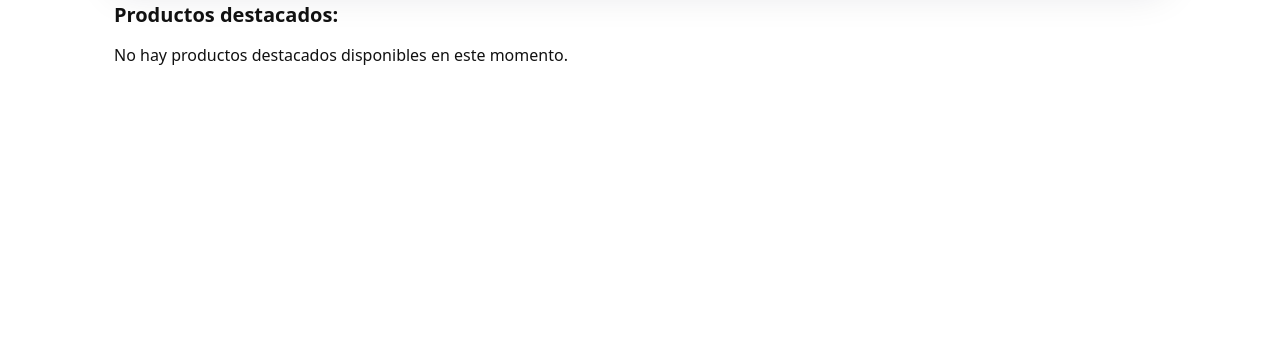
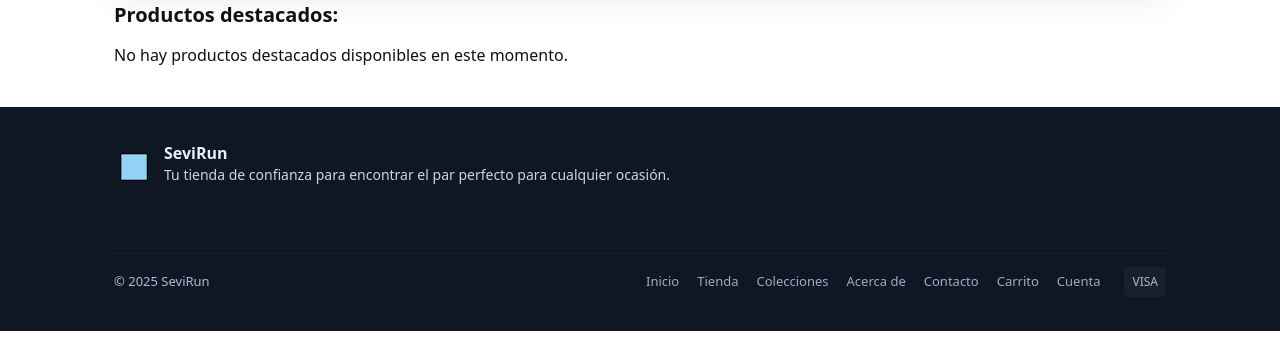
Before and after one commit to grnln/sevirun, a Django app: page / in a window 1280 px wide. Shown: the part 461-800 px from the top of the page. Run offline with Django 5.2, Linux system fonts and the light colour scheme; data that the repository does not hold is empty; some libraries are stand-ins or nearby versions.

Commit message:
Add footer

```diff
--- /dev/null
+++ b/sevirun/static/css/footer.css
@@ -0,0 +1,110 @@
+.sevi-footer {
+    background: #0f1724;
+    color: #e6eef8;
+    padding: 10px 16px;
+    font-family: system-ui, -apple-system, "Segoe UI", Roboto, "Helvetica Neue", Arial;
+}
+
+.sevi-footer a {
+    color: inherit;
+    text-decoration: none;
+    opacity: 0.9;
+}
+
+.sevi-footer a:hover {
+    opacity: 1;
+    text-decoration: underline;
+}
+
+.sevi-footer .container {
+    max-width: 1100px;
+    margin: 0 auto;
+    display: flex;
+    flex-wrap: wrap;
+    align-items: flex-start;
+}
+
+.sevi-footer .brand {
+    flex: 1 1 320px;
+    min-width: 200px;
+    display: flex;
+    align-items: center;
+    gap: 10px;
+}
+
+.sevi-footer .brand .brand-logo {
+    width: 40px;
+    height: auto;
+    margin-bottom: 0;
+}
+
+.sevi-footer .brand .brand-text strong {
+    font-size: 16px;
+    display: block;
+}
+
+.sevi-footer p {
+    margin: 0 0 8px;
+    color: #c9d6e6;
+    font-size: 14px;
+    line-height: 1.4;
+}
+
+/* Footer navigation */
+.sevi-footer .footer-nav {
+    display: flex;
+    gap: 10px;
+    flex-wrap: wrap;
+    align-items: center;
+}
+
+.sevi-footer .footer-nav a {
+    font-size: 13px;
+    color: #a9bdd7;
+    padding: 6px 4px;
+}
+
+.sevi-footer .footer-nav a:hover {
+    color: #e6eef8;
+    text-decoration: underline;
+}
+
+.sevi-footer .legal {
+    border-top: 1px solid rgba(255, 255, 255, 0.04);
+    margin-top: 12px;
+    padding-top: 12px;
+    display: flex;
+    flex-wrap: wrap;
+    justify-content: space-between;
+    align-items: center;
+    font-size: 13px;
+    color: #a9bdd7;
+    width: 100%;
+}
+
+.sevi-footer .actions {
+    display: flex;
+    align-items: center;
+    gap: 12px;
+}
+
+.sevi-footer .pay-icons {
+    display: flex;
+    gap: 8px;
+    align-items: center;
+    margin-left: 8px;
+}
+
+.sevi-footer .pay-option {
+    background: rgba(255, 255, 255, 0.04);
+    padding: 6px 8px;
+    border-radius: 4px;
+    font-size: 12px;
+    color: #a9bdd7;
+}
+
+@media (max-width: 720px) {
+    .sevi-footer .container { padding: 0 6px; }
+    .sevi-footer .legal { flex-direction: column; align-items: flex-start; gap: 10px; }
+    .sevi-footer .footer-nav { gap: 10px; }
+}
--- a/sevirun/static/css/home.css
+++ b/sevirun/static/css/home.css
@@ -9,6 +9,14 @@ body {
 .container {
     max-width: 1100px;
     margin: 0 auto;
+    padding: 24px;
+}
+
+.card {
+    background: #fff;
+    border: 1px solid rgba(0, 0, 0, 0.04);
+    border-radius: 12px;
+    box-shadow: 0 12px 40px rgba(16, 24, 40, 0.12);
     padding: 24px;
 }
 
--- a/sevirun/templates/base.html
+++ b/sevirun/templates/base.html
@@ -12,6 +12,9 @@
     <!-- Navbar style -->
     <link rel="stylesheet" href="{% static 'css/navbar.css' %}">
 
+    <!-- Footer style -->
+    <link rel="stylesheet" href="{% static 'css/footer.css' %}">
+
     {% block override_style %}{% endblock %}
 
 </head>
@@ -22,4 +25,7 @@
     {% block content %}{% endblock %}
     <script src="https://cdn.jsdelivr.net/npm/bootstrap@5/dist/js/bootstrap.bundle.min.js"></script>
 </body>
+
+{% include 'includes/footer.html' %}
+
 </html>
--- a/sevirun/templates/home.html
+++ b/sevirun/templates/home.html
@@ -32,7 +32,7 @@
     {% if products %}
         {% for p in products %}
             <div class="col-6 col-md-4">
-                <div class="card p-2 h-100">
+                <div class="card p-2 h-100 bg-white text-dark">
                     {% if p.image %}
                         <img src="{{ p.image.url }}" class="card-img-top rounded" alt="{{ p.name }}">
                     {% else %}
--- /dev/null
+++ b/sevirun/templates/includes/footer.html
@@ -0,0 +1,43 @@
+{% load static %}
+<footer class="sevi-footer" role="contentinfo" aria-label="Site footer">
+
+	<div class="container">
+		<div class="brand" aria-hidden="false">
+			<img src="{% static 'images/logo.png' %}" alt="SeviRun Logo" class="brand-logo">
+			<div class="brand-text">
+				<strong>SeviRun</strong>
+				<p>Tu tienda de confianza para encontrar el par perfecto para cualquier ocasión.</p>
+			</div>
+		</div>
+	</div>
+
+	<div class="container footer-bottom">
+		<div class="legal">
+			<div>
+				<span>&copy; <span id="sevi-year"></span> SeviRun</span>
+			</div>
+
+			<div class="actions">
+				<nav class="footer-nav" aria-label="Footer navigation">
+					<a href="/" title="Inicio">Inicio</a>
+					<a href="/shop" title="Tienda">Tienda</a>
+					<a href="/collections" title="Colecciones">Colecciones</a>
+					<a href="/about" title="Acerca de">Acerca de</a>
+					<a href="/contact" title="Contacto">Contacto</a>
+					<a href="/cart" title="Carrito">Carrito</a>
+					<a href="/account" title="Cuenta">Cuenta</a>
+				</nav>
+
+				<div class="pay-icons" aria-hidden="true">
+					<!-- Payment method placeholder-->
+					<span class="pay-option">VISA</span>
+				</div>
+			</div>
+		</div>
+	</div>
+
+	<script>
+		// Insert current year
+		(function(){var y=new Date().getFullYear();var el=document.getElementById('sevi-year');if(el)el.textContent=y;})();
+	</script>
+</footer>
```
Also changed, not shown: sevirun/static/css/dummy.txt (deleted).
